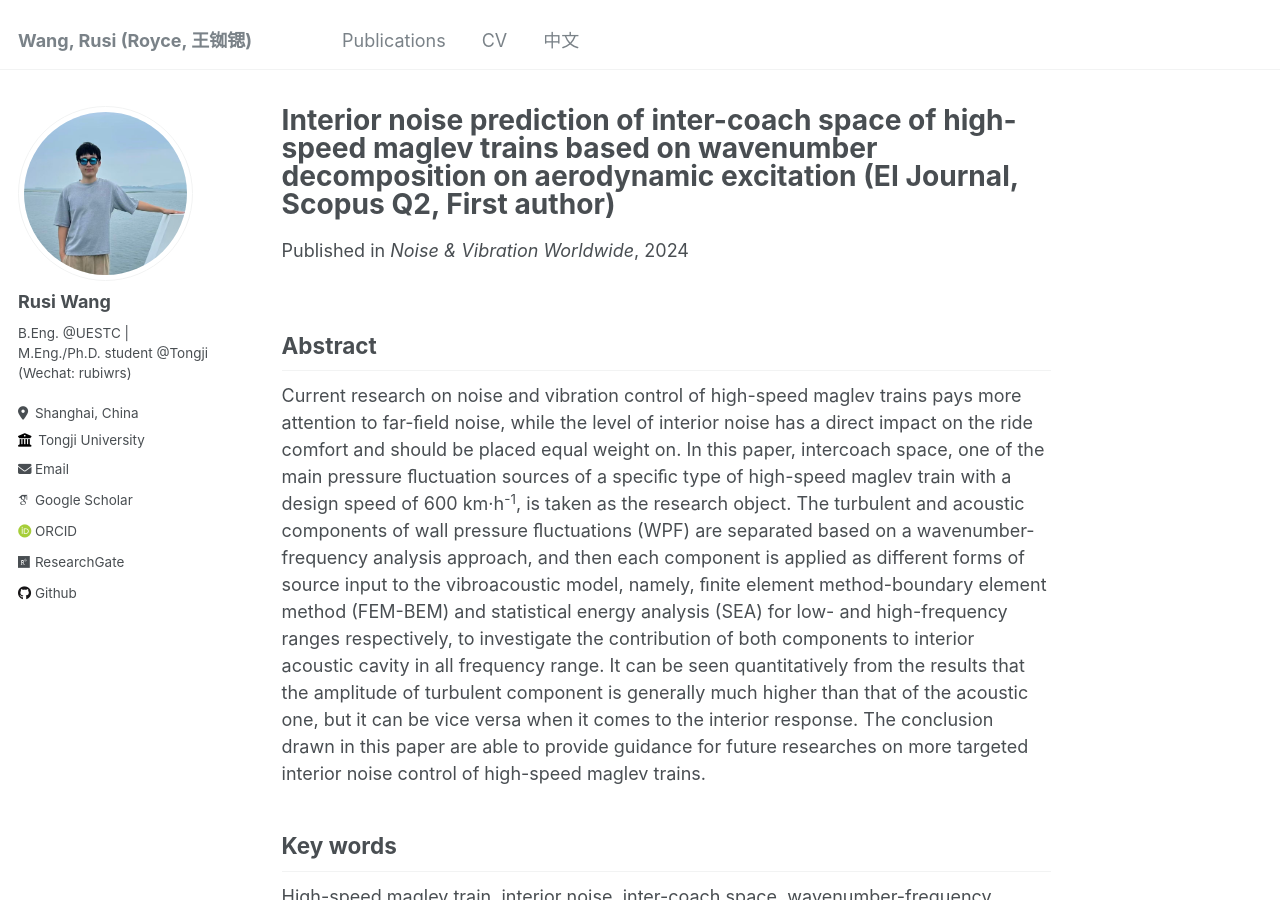
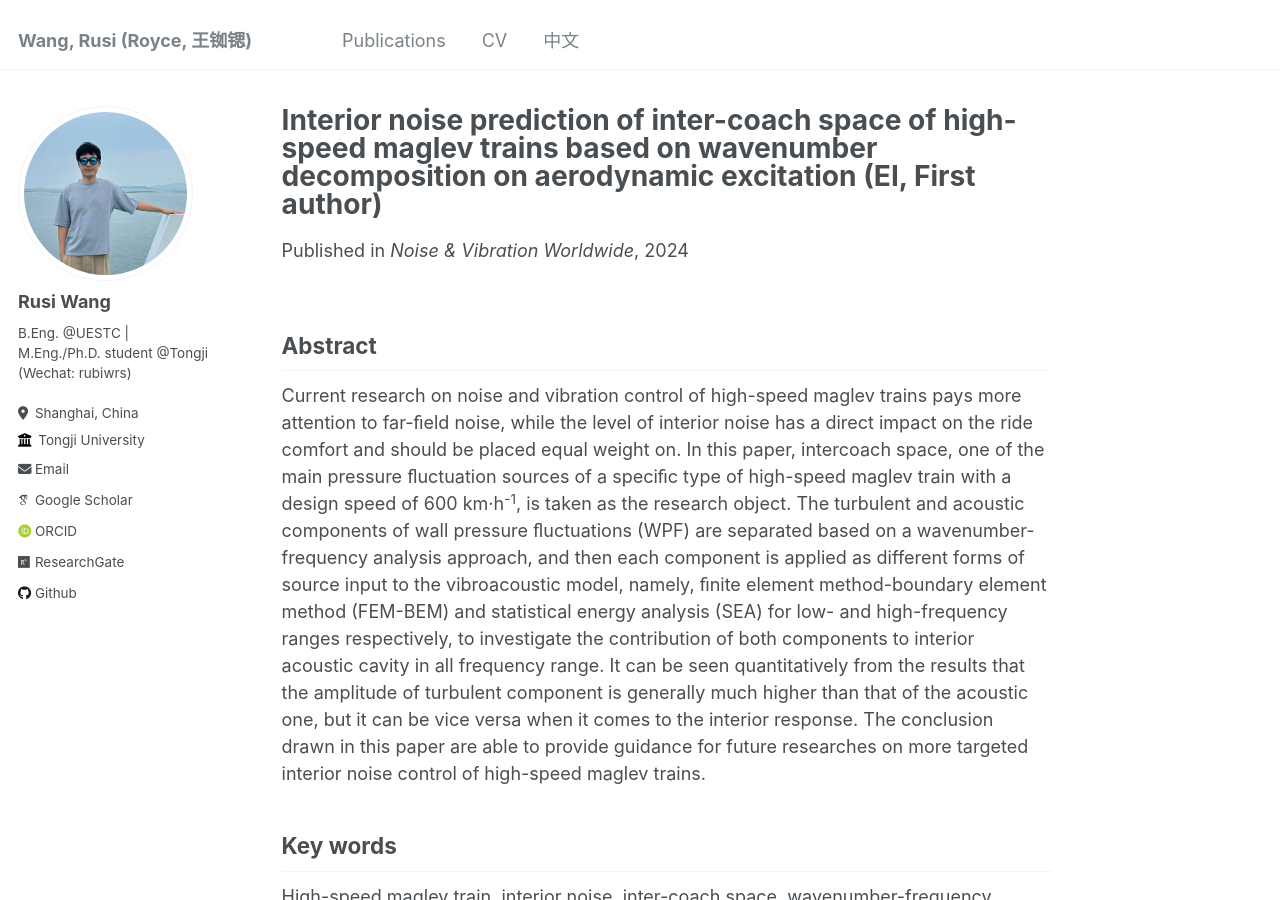
Before and after one commit to RusiWang99/RusiWang99.github.io, a Jekyll site: the page built from _publications/2024-05-28-Interior noise prediction of inter-coach space of high-speed maglev trains based on wavenumber decomposition on aerodynamic excitation.md, in a window 1280 px wide and 900 px high. Built offline with Jekyll 4.4.1, drawn with Linux system fonts in a browser that asks for light colours; some web fonts are replaced.

Commit message:
Update 2024-05-28-Interior noise prediction of inter-coach space of high-speed maglev trains based on wavenumber decomposition on aerodynamic excitation.md

```diff
--- a/_publications/2024-05-28-Interior noise prediction of inter-coach space of high-speed maglev trains based on wavenumber decomposition on aerodynamic excitation.md
+++ b/_publications/2024-05-28-Interior noise prediction of inter-coach space of high-speed maglev trains based on wavenumber decomposition on aerodynamic excitation.md
@@ -1,5 +1,5 @@
 ---
-title: "Interior noise prediction of inter-coach space of high-speed maglev trains based on wavenumber decomposition on aerodynamic excitation (EI Journal, Scopus Q2, First author)"
+title: "Interior noise prediction of inter-coach space of high-speed maglev trains based on wavenumber decomposition on aerodynamic excitation (EI, First author)"
 collection: publications
 permalink: /publication/2024-05-28-Interior noise prediction of inter-coach space of high-speed maglev trains based on wavenumber decomposition on aerodynamic excitation
 excerpt: ''
```
